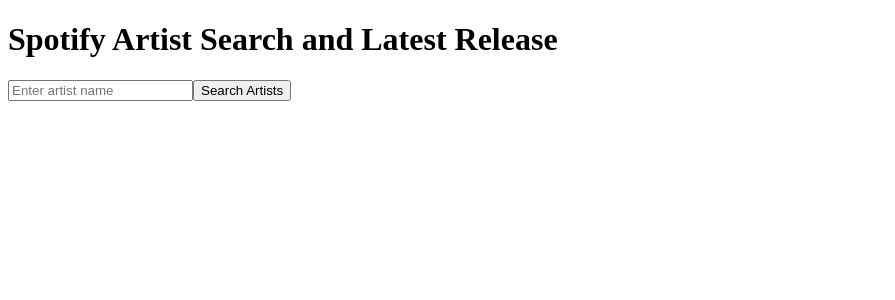
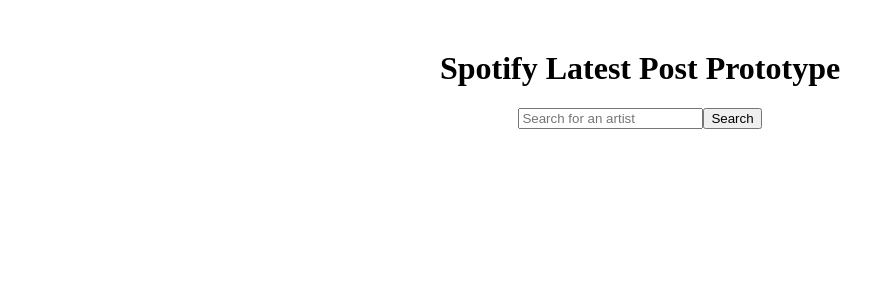
Before and after one commit to ramblaAPPs/ramblapp, a Next.js app: page / in a window 1280 px wide. Shown: the top 300 px of the page, without its empty margins (0-895 px from the left). Built offline with nearby package versions, Linux system fonts and the light colour scheme.

Commit message:
Update index.js

```diff
--- a/pages/index.js
+++ b/pages/index.js
@@ -1,106 +1,64 @@
 import { useState } from 'react';
-import { getSpotifyToken, searchArtists, fetchLatestPost } from '../lib/spotify';
 
 export default function Home() {
   const [query, setQuery] = useState('');
   const [artists, setArtists] = useState([]);
-  const [selectedArtist, setSelectedArtist] = useState(null);
-  const [latestPost, setLatestPost] = useState(null);
-  const [loading, setLoading] = useState(false);
+  const [post, setPost] = useState(null);
 
-  // Función para buscar artistas
-  const handleArtistSearch = async () => {
-    setLoading(true);
-    setArtists([]);
-    setLatestPost(null);
-
+  // Función para buscar artistas por nombre
+  const handleSearch = async () => {
     try {
-      const token = await getSpotifyToken();
-      if (!token) {
-        console.error("No token received from Spotify");
-        setLoading(false);
-        return;
-      }
-
-      const artistResults = await searchArtists(query, token);
-      setArtists(artistResults);
+      const response = await fetch(`/api/searchArtist?query=${query}`);
+      const data = await response.json();
+      setArtists(data.artists.items); // Guardar resultados de búsqueda
     } catch (error) {
-      console.error('Error fetching artists:', error);
-    } finally {
-      setLoading(false);
+      console.error('Error searching artist:', error);
     }
   };
 
-  // Función para seleccionar un artista y obtener su último lanzamiento
-  const handleArtistSelect = async (artistId) => {
-    setLoading(true);
-    setLatestPost(null);
-    setSelectedArtist(artistId);
-
+  // Función para obtener la última publicación de un artista
+  const handleFetchPost = async (artistId) => {
     try {
-      const token = await getSpotifyToken();
-      if (!token) {
-        console.error("No token received from Spotify");
-        setLoading(false);
-        return;
-      }
-
-      const latestPostData = await fetchLatestPost(artistId, token);
-      setLatestPost(latestPostData);
+      const response = await fetch(`/api/getLatestPost?artistId=${artistId}`);
+      const data = await response.json();
+      setPost(data);
     } catch (error) {
-      console.error('Error fetching latest post:', error);
-    } finally {
-      setLoading(false);
+      console.error('Error fetching post:', error);
     }
   };
 
   return (
-    <div>
-      <h1>Spotify Artist Search and Latest Release</h1>
+    <div style={{ textAlign: 'center', marginTop: '50px' }}>
+      <h1>Spotify Latest Post Prototype</h1>
       <input
         type="text"
-        placeholder="Enter artist name"
+        placeholder="Search for an artist"
         value={query}
         onChange={(e) => setQuery(e.target.value)}
-        onKeyDown={(e) => e.key === 'Enter' && handleArtistSearch()}
       />
-      <button onClick={handleArtistSearch}>Search Artists</button>
+      <button onClick={handleSearch}>Search</button>
 
-      {loading && <p>Loading...</p>}
+      {/* Mostrar resultados de búsqueda */}
+      <div>
+        {artists.map((artist) => (
+          <div key={artist.id} style={{ marginTop: '10px' }}>
+            <p>{artist.name}</p>
+            <button onClick={() => handleFetchPost(artist.id)}>
+              Get Latest Post
+            </button>
+          </div>
+        ))}
+      </div>
 
-      <div>
-        {artists && artists.length > 0 && (
-          <div>
-            <h2>Artists</h2>
-            <ul>
-              {artists.map((artist) => (
-                <li key={artist.id} onClick={() => handleArtistSelect(artist.id)}>
-                  {artist.name}
-                </li>
-              ))}
-            </ul>
-          </div>
-        )}
-
-        {latestPost && (
-          <div>
-            <h2>{latestPost.name}</h2>
-            <p>Release Date: {latestPost.release_date}</p>
-            <img src={latestPost.images[0]?.url} alt={latestPost.name} width="200" />
-
-            {latestPost.tracks && (
-              <div>
-                <h3>Tracks:</h3>
-                <ul>
-                  {latestPost.tracks.map((track) => (
-                    <li key={track.id}>{track.name}</li>
-                  ))}
-                </ul>
-              </div>
-            )}
-          </div>
-        )}
-      </div>
+      {/* Mostrar la última publicación */}
+      {post && (
+        <div style={{ marginTop: '20px' }}>
+          <h2>Latest Post</h2>
+          <p>Album Name: {post.name}</p>
+          <p>Release Date: {post.release_date}</p>
+          <img src={post.images[0].url} alt="Album cover" width="200" />
+        </div>
+      )}
     </div>
   );
 }
```
